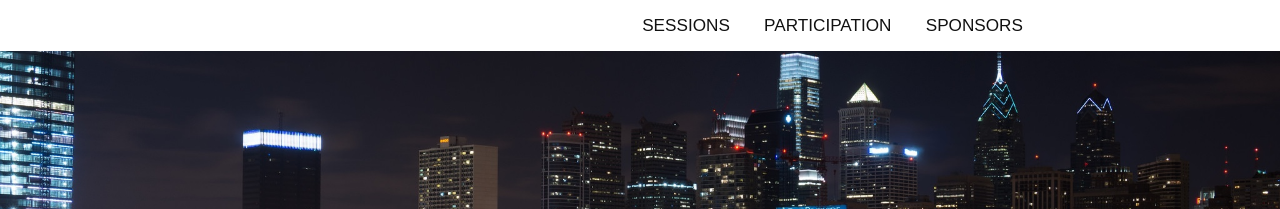
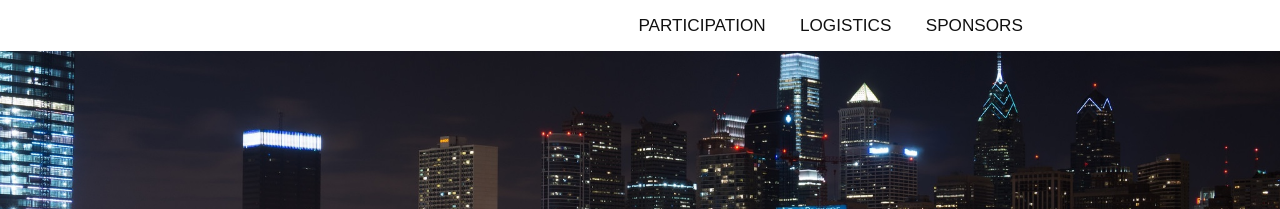
Before and after one commit to OpenNews/srccon-power, a Jekyll site: the page built from homepage.md, in a window 1280 px wide and 900 px high. Shown: the top 209 px of the window. Built offline with Jekyll 4.4.1, drawn with Linux system fonts in a browser that asks for light colours.

Commit message:
adding logistics nav
temporarily dropping sessions. it'll go back up next week, drop sponsors

```diff
--- a/_includes/navigation.html
+++ b/_includes/navigation.html
@@ -1,5 +1,5 @@
 <ul class="site-nav-links">
-    <li><a href="/sessions">Sessions</a></li>
     <li><a href="/participation">Participation</a></li>
+    <li><a href="/logistics">Logistics</a></li>
     <li><a href="/sponsors">Sponsors</a></li>
 </ul>
```
